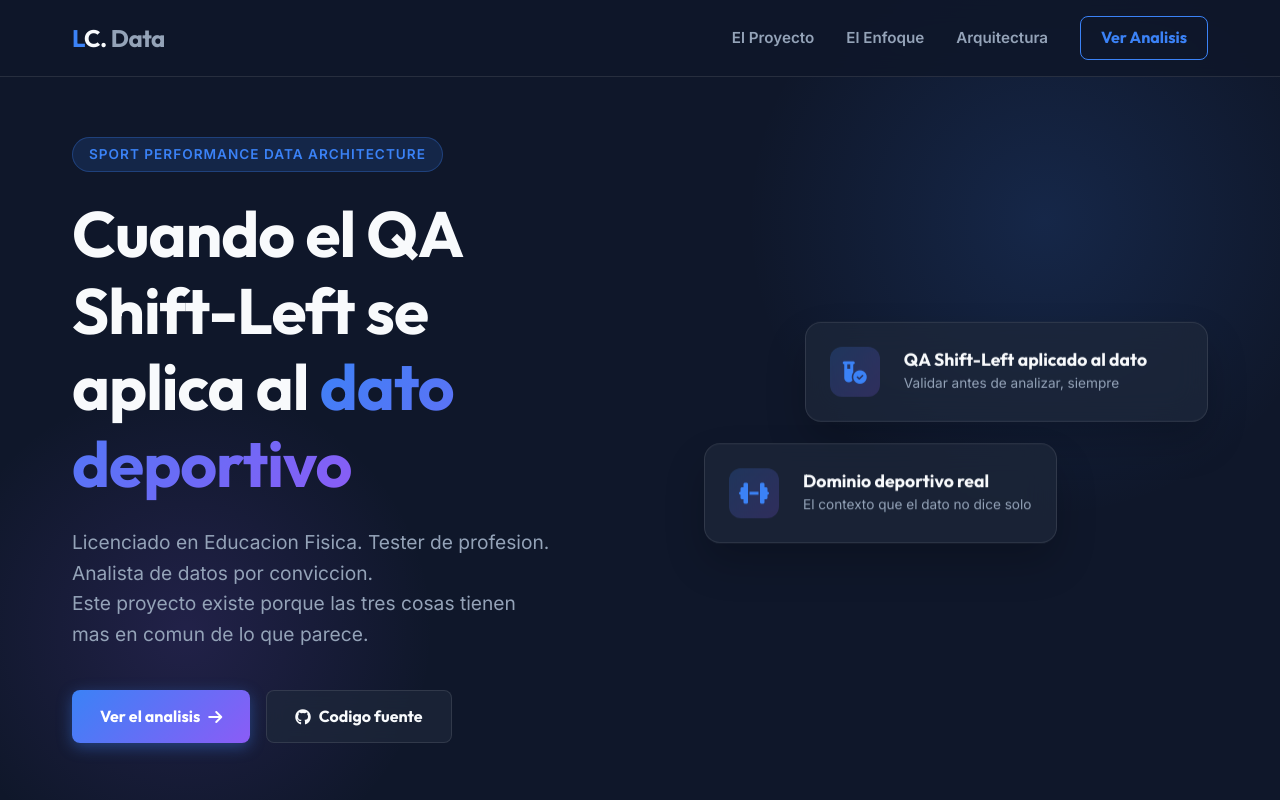
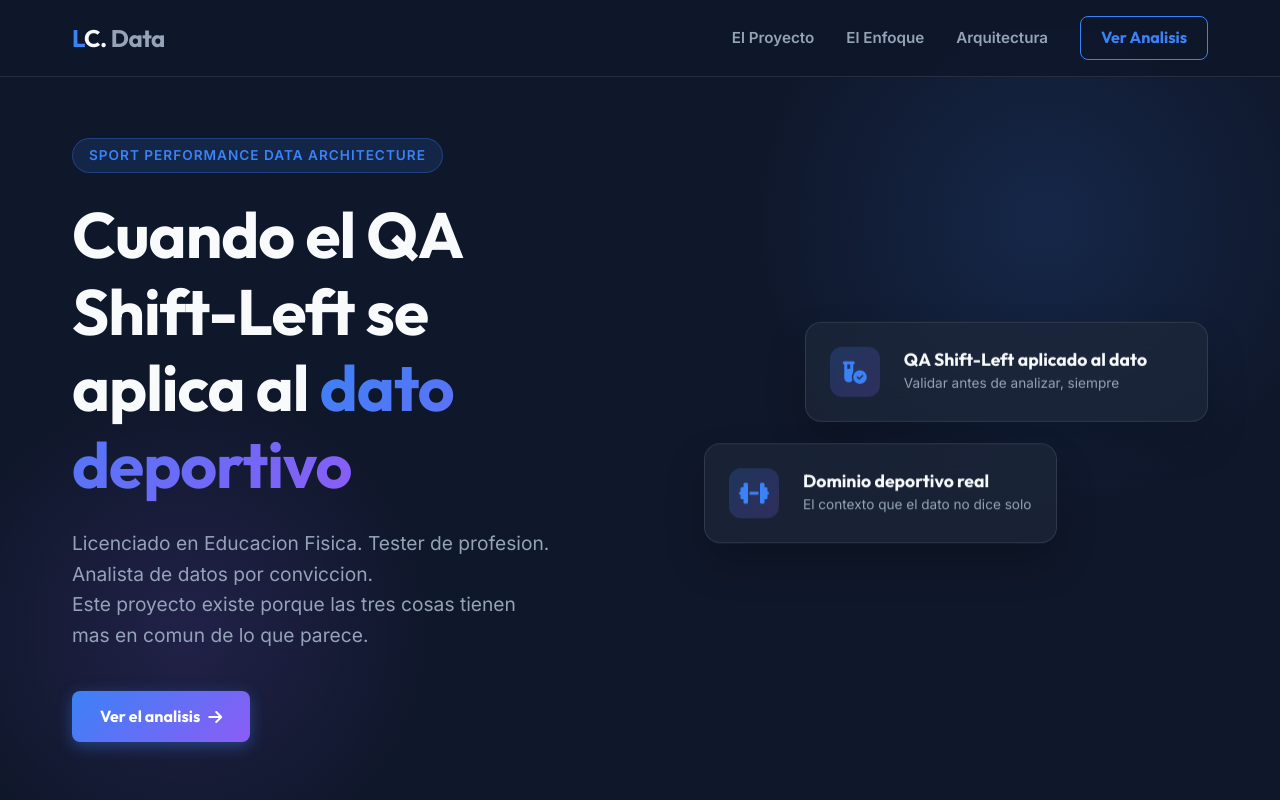
Before and after one commit to LisandroCacciatore/Arg_Plifting_Analysis, a plain HTML site: page index.html in a window 1280 px wide. Shown: the top 800 px of the page. Drawn offline with nearby package versions, Linux system fonts and the light colour scheme.

Commit message:
Update index.html

```diff
--- a/index.html
+++ b/index.html
@@ -673,8 +673,6 @@
                 <div class="hero-cta">
                     <a href="#dashboards" class="btn-primary">Ver el analisis <i
                             class="fa-solid fa-arrow-right"></i></a>
-                    <a href="https://github.com/LisandroCacciatore/powerlifting-argentina-data-analysis" target="_blank"
-                        class="btn-secondary"><i class="fa-brands fa-github"></i> Codigo fuente</a>
                 </div>
             </div>
             <div class="hero-visual">
```
